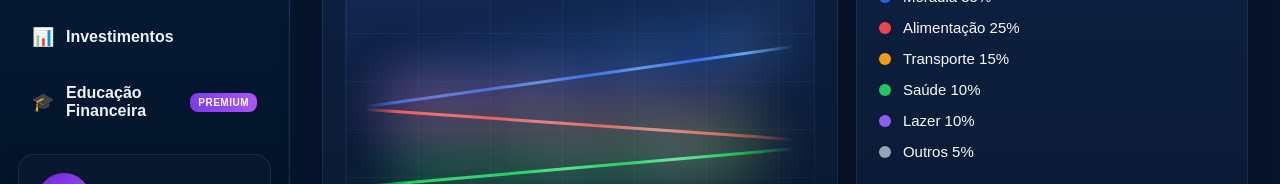
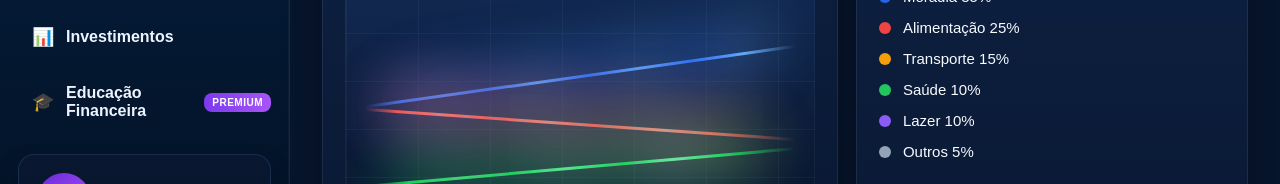
Before and after one commit to paulogomesplanejadorfinanceiro-dot/verte360-app, a React (Vite) app: page / in a window 1280 px wide. Shown: the part 414-598 px from the top of the page. Built offline with nearby package versions, Linux system fonts and the light colour scheme; no server answers; the database is empty.

Commit message:
Update Sidebar.jsx

```diff
--- a/src/components/Sidebar.jsx
+++ b/src/components/Sidebar.jsx
@@ -6,7 +6,6 @@ export default function Sidebar({ setPage, currentPage }) {
     { icon: "📅", label: "Planejamento", page: "planejamento" },
     { icon: "📈", label: "Relatórios", page: "relatorios" },
     { icon: "📊", label: "Investimentos", page: "investimentos" },
-    { icon: "🎓", label: "Educação Financeira", page: "educacao", premium: true },
   ];
 
   return (
@@ -37,9 +36,17 @@ export default function Sidebar({ setPage, currentPage }) {
             >
               <span style={styles.icon}>{item.icon}</span>
               <span>{item.label}</span>
-              {item.premium && <span style={styles.premiumBadge}>PREMIUM</span>}
             </div>
           ))}
+
+          <div style={styles.educacaoRow}>
+            <div style={{ ...styles.menuItem, flex: 1, marginBottom: 0 }}>
+              <span style={styles.icon}>🎓</span>
+              <span>Educação Financeira</span>
+            </div>
+
+            <span style={styles.premiumBadge}>PREMIUM</span>
+          </div>
         </div>
       </div>
 
@@ -152,6 +159,12 @@ const styles = {
     boxShadow: "inset 0 0 0 1px rgba(120, 163, 255, 0.16)",
   },
 
+  educacaoRow: {
+    display: "flex",
+    alignItems: "center",
+    gap: "8px",
+  },
+
   icon: {
     width: "22px",
     textAlign: "center",
@@ -160,7 +173,6 @@ const styles = {
   },
 
   premiumBadge: {
-    marginLeft: "auto",
     fontSize: "10px",
     fontWeight: "800",
     padding: "4px 8px",
```
